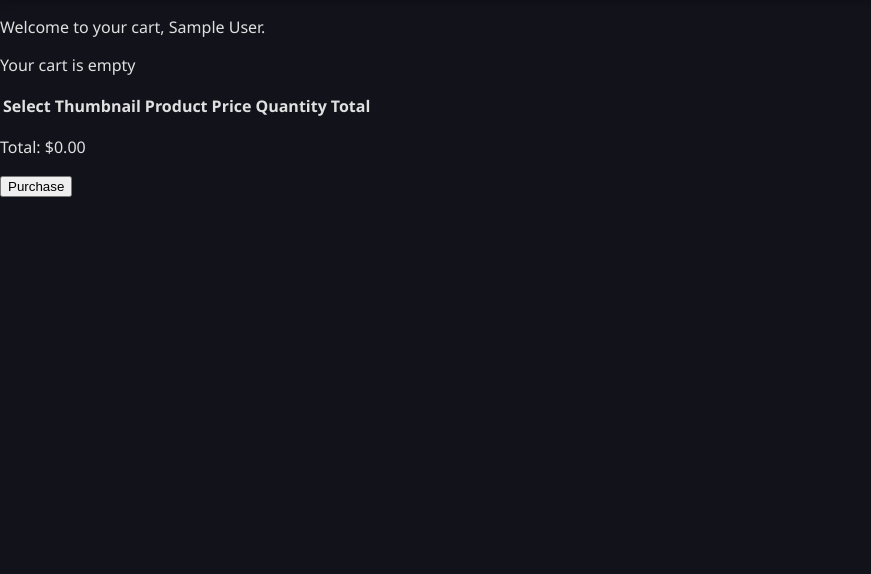
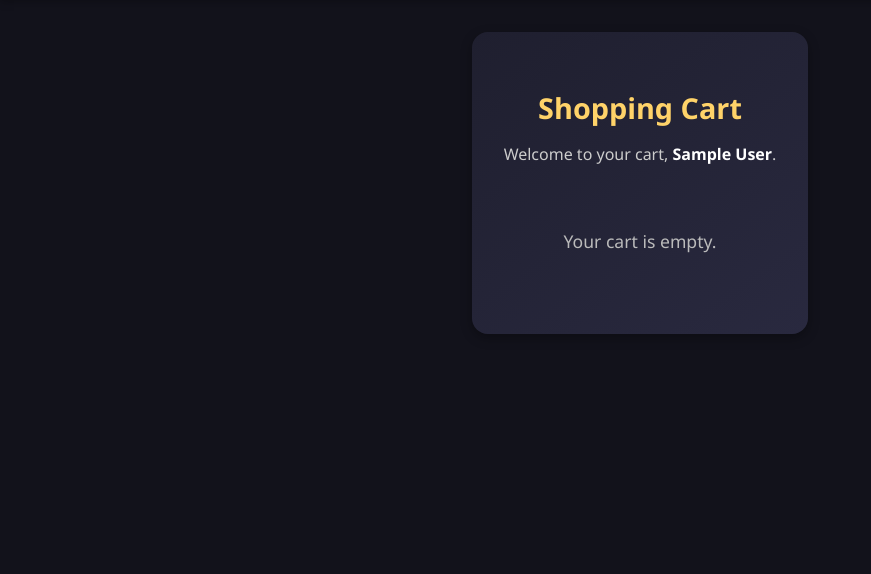
Before and after one commit to ronaldobattisti/lpa-ecommerce, a PHP site: page /LPA_eComms/cart.php in a window 1280 px wide. Shown: the part 63-637 px from the top of the page, without its empty margins (0-871 px from the left). Run offline with PHP 8.4, Linux system fonts and the light colour scheme; the visitor is signed in with stand-in values (Sample User, id 1); tables that the repository leaves empty or names only in its code hold one stand-in row (values such as "Sample post"); lists and menus that the app fills with data are empty.

Commit message:
Improved cart layout

```diff
--- a/web/ajax/update_cart_quantity.php
+++ b/web/ajax/update_cart_quantity.php
@@ -1,6 +1,6 @@
 <?php
     // AJAX endpoint to update cart item quantity
-    header('Content-Type: application/json; charset=utf-8'); //tells the vrowser the response will be a json, not html
+    //header('Content-Type: application/json; charset=utf-8'); //tells the vrowser the response will be a json, not html
     include __DIR__ . '/../app/database/connection.php'; //__DIR__ means the current folder
     include __DIR__ . '/../assets/start_session_safe.php';
 
@@ -37,10 +37,10 @@
 
     $stmt->bind_param('iii', $quant, $user_id, $item_id);
     if ($stmt->execute()) {
-        echo json_encode(['ok' => true, 'message' => 'Quantity updated']);
+        echo json_encode(['ok' => true, 'message' => "Quantity updated"]);
     } else {
         http_response_code(500);
-        echo json_encode(['ok' => false, 'error' => 'Execute failed']);
+        echo json_encode(['ok' => false, 'error' => "Execute failed"]);
     }
     $stmt->close();
     exit;
--- a/web/assets/css/styles.css
+++ b/web/assets/css/styles.css
@@ -639,3 +639,150 @@
 footer a:hover {
   text-decoration: underline;
 }
+
+/* ===== CART PAGE ===== */
+.cart-container {
+  background: linear-gradient(145deg, #1f1f2f, #29293f);
+  border-radius: 16px;
+  padding: 2rem;
+  margin: 2rem auto;
+  max-width: 1000px;
+  box-shadow: 0 4px 12px rgba(0, 0, 0, 0.3);
+  color: #fff;
+}
+
+.cart-container h2 {
+  text-align: center;
+  font-size: 1.8rem;
+  color: #ffd369;
+  margin-bottom: 0.5rem;
+}
+
+.cart-welcome {
+  text-align: center;
+  color: #ccc;
+  margin-bottom: 2rem;
+}
+.cart-welcome span {
+  color: #fff;
+  font-weight: 600;
+}
+
+/* ===== TABLE ===== */
+.cart-table {
+  width: 100%;
+  border-collapse: collapse;
+  margin-bottom: 1.5rem;
+  overflow: hidden;
+  border-radius: 10px;
+}
+
+.cart-table thead {
+  background: #2a2a3b;
+}
+.cart-table th, .cart-table td {
+  padding: 0.8rem;
+  text-align: center;
+  font-size: 0.95rem;
+  border-bottom: 1px solid #3a3a4f;
+}
+.cart-table th {
+  color: #ffd369;
+  font-weight: 600;
+}
+.cart-table tr:last-child td {
+  border-bottom: none;
+}
+
+/* Thumbnail images */
+.cart-thumb {
+  width: 60px;
+  height: 60px;
+  object-fit: cover;
+  border-radius: 6px;
+}
+
+/* Quantity input */
+.quantity {
+  width: 60px;
+  text-align: center;
+  background: #2a2a3b;
+  color: #fff;
+  border: 1px solid #444;
+  border-radius: 5px;
+  padding: 0.3rem;
+}
+.quantity:focus {
+  outline: none;
+  border-color: #ffd369;
+}
+
+/* Delete button */
+.delete-link {
+  color: #ff6b6b;
+  text-decoration: none;
+  font-size: 1.2rem;
+  transition: color 0.25s ease, transform 0.2s ease;
+}
+.delete-link:hover {
+  color: #ffaaaa;
+  transform: translateY(-2px);
+}
+
+/* ===== CART SUMMARY ===== */
+.cart-summary {
+  display: flex;
+  justify-content: space-between;
+  align-items: center;
+  flex-wrap: wrap;
+  background: #2a2a3b;
+  border-radius: 10px;
+  padding: 1rem 1.5rem;
+}
+
+.cart-summary p {
+  font-size: 1.1rem;
+  color: #fff;
+}
+
+.btn-purchase {
+  background-color: #ffd369;
+  color: #1e1e2f;
+  border: none;
+  border-radius: 8px;
+  padding: 0.7rem 1.4rem;
+  font-weight: 600;
+  cursor: pointer;
+  transition: background 0.3s ease, transform 0.2s ease;
+}
+.btn-purchase:hover {
+  background-color: #ffcc00;
+  transform: translateY(-2px);
+}
+
+/* Empty cart message */
+.empty-cart {
+  text-align: center;
+  font-size: 1.1rem;
+  color: #bbb;
+  padding: 2rem 0;
+}
+
+/* ===== RESPONSIVE ===== */
+@media (max-width: 800px) {
+  .cart-table th:nth-child(1),
+  .cart-table td:nth-child(1) {
+    display: none; /* hide checkbox on smaller screens */
+  }
+
+  .cart-table th, .cart-table td {
+    font-size: 0.85rem;
+    padding: 0.6rem;
+  }
+
+  .cart-summary {
+    flex-direction: column;
+    align-items: center;
+    gap: 0.8rem;
+  }
+}
--- a/web/cart.php
+++ b/web/cart.php
@@ -52,12 +52,14 @@
 
         <div><?php include __DIR__ . '/includes/header.php'; ?></div>
 
-        <div>
-            <p>Welcome to your cart, <?php echo htmlspecialchars($username); ?>.</p>
+        <div class="cart-container">
+            <h2>Shopping Cart</h2>
+            <p class="cart-welcome">Welcome to your cart, <span><?php echo htmlspecialchars($username); ?></span>.</p>
 
-            <form id="purchaseForm" method='POST'>
-
-                <table>
+            <form id="purchaseForm" method="POST" class="cart-form">
+                <?php if ($hasItemsInCart): ?>
+                <table class="cart-table">
+                    <thead>
                     <tr>
                         <th>Select</th>
                         <th>Thumbnail</th>
@@ -65,27 +67,27 @@
                         <th>Price</th>
                         <th>Quantity</th>
                         <th>Total</th>
-                        <th></th>
+                        <th>Action</th>
                     </tr>
+                    </thead>
 
-                    <?php if ($hasItemsInCart){
-                        while ($row = $result->fetch_assoc()){
+                    <tbody>
+                    <?php
+                    while ($row = $result->fetch_assoc()):
                         $id = $row['lpa_stock_id'];
                         $name = $row['lpa_stock_name'];
                         $price = $row['lpa_stock_price'];
                         $quant = $row['lpa_cart_item_qty'];
+                        $imgFile = $row['lpa_stock_image'] ?: 'no-image.png';
+                        $itemTotal = $price * $quant;
+                        $total += $itemTotal;
                     ?>
                         <tr>
                         <td><input type="checkbox" name="selected_ids[]" value="<?php echo $id; ?>"></td>
-                                <?php
-                                    // Try to use product image if provided, otherwise show a placeholder
-                                    $imgFile = 'no-image.png';
-                                    if (isset($row['lpa_stock_image']) && $row['lpa_stock_image'] !== '') {
-                                        $imgFile = $row['lpa_stock_image'];
-                                    }
-                                ?>
-                                <td><img src="<?php echo $imgFile; ?>" alt="<?php echo htmlspecialchars($name); ?>" style="width:60px;height:60px;object-fit:cover;border-radius:4px;"></td>
-                                <td><?php echo $id . ' -> ' . htmlspecialchars($name); ?></td>
+                        <td>
+                            <img src="<?php echo $imgFile; ?>" alt="<?php echo htmlspecialchars($name); ?>" class="cart-thumb">
+                        </td>
+                        <td><?php echo htmlspecialchars($name); ?></td>
                         <td>AUD <?php echo number_format($price, 2); ?></td>
                         <td>
                             <input
@@ -98,33 +100,35 @@
                             class="quantity"
                             data-id="<?php echo $id; ?>"
                             aria-label="Quantity for <?php echo htmlspecialchars($name); ?>"
-                                        style="width:4ch;"
                             >
                         </td>
-                                <td class="total">AUD <?php echo number_format($price * $quant, 2); ?></td>
+                        <td class="total">AUD <?php echo number_format($itemTotal, 2); ?></td>
                         <td>
-                                    <a href="<?php echo BASE_URL; ?>/ajax/delete_from_cart.php?item_id=<?php echo $id; ?>" onclick="return confirm('Delete this item? ');">Delete</a>
+                            <a href="<?php echo BASE_URL; ?>/ajax/delete_from_cart.php?item_id=<?php echo $id; ?>"
+                            class="delete-link"
+                            onclick="return confirm('Delete this item?');">
+                            <i class="bi bi-trash"></i>
+                            </a>
                         </td>
                         </tr>
-                            <?php
-                            $total += $row['lpa_cart_item_qty'] * $row['lpa_stock_price'];
-                        }
-                    } else {
-                        echo '<p>Your cart is empty</p>';
-                    }?>
+                    <?php endwhile; ?>
+                    </tbody>
                 </table>
 
-                <div class="cart-total">
-                    <p>Total: $<?php echo number_format($total, 2); ?></p>
+                <div class="cart-summary">
+                    <p><strong>Total:</strong> AUD <?php echo number_format($total, 2); ?></p>
+                    <button type="submit" class="btn-purchase" onclick="alert('Purchase successful!')">
+                    <i class="bi bi-cash-coin"></i> Purchase
+                    </button>
+                </div>
+                <?php else: ?>
+                <p class="empty-cart">Your cart is empty.</p>
+                <?php endif; ?>
+            </form>
+
+            <div id="responseMessage"></div>
         </div>
 
-                <div>
-                    <button type="submit" onclick="alert('Purchase successful!')"
-                    ~lk>Purchase</button>
-                </div>
-            </form>
-            <div id="responseMessage"></div>
-        </div>
 
         <script>
 
@@ -160,7 +164,7 @@
                                         console.log('AJAX result:', json);
                                         if (json.ok) {
                                             // Update the total price in the table row immediately
-                                            var priceText = this.closest('tr').querySelector('td:nth-child(3)').innerText;
+                                            var priceText = this.closest('tr').querySelector('td:nth-child(4)').innerText;
                                             var price = parseFloat(priceText.replace('AUD ', ''));
                                             this.closest('tr').querySelector('.total').innerText = 'AUD ' + (price * quant).toFixed(2);
                                             updateCartTotal();
@@ -190,7 +194,7 @@
                     }
                 });
 
-                document.querySelector('.cart-total').innerText = 'AUD' + sum.toFixed(2);
+                document.querySelector('.cart-summary').innerText = 'AUD' + sum.toFixed(2);
             }
 
             document.getElementById('purchaseForm').addEventListener('submit', function(e) {
```
Lines whose indentation alone changed are shown as unchanged.
